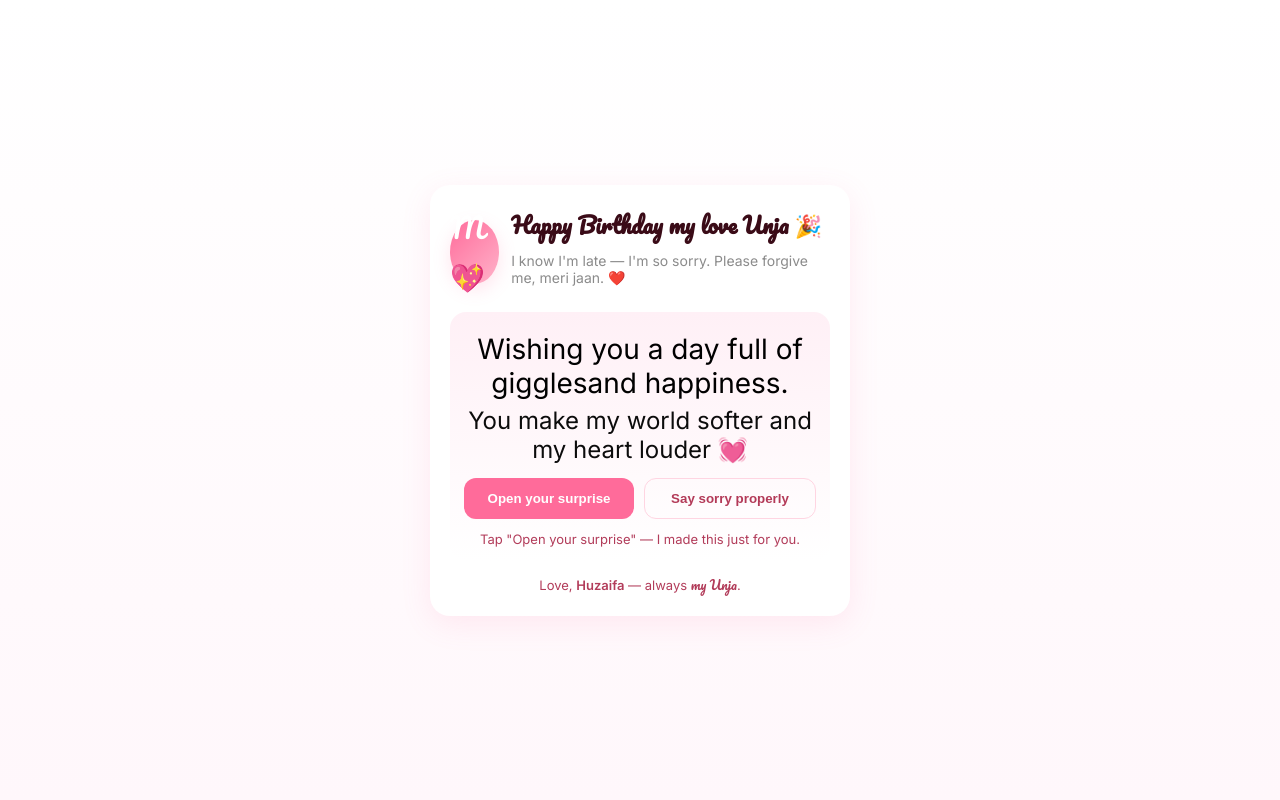
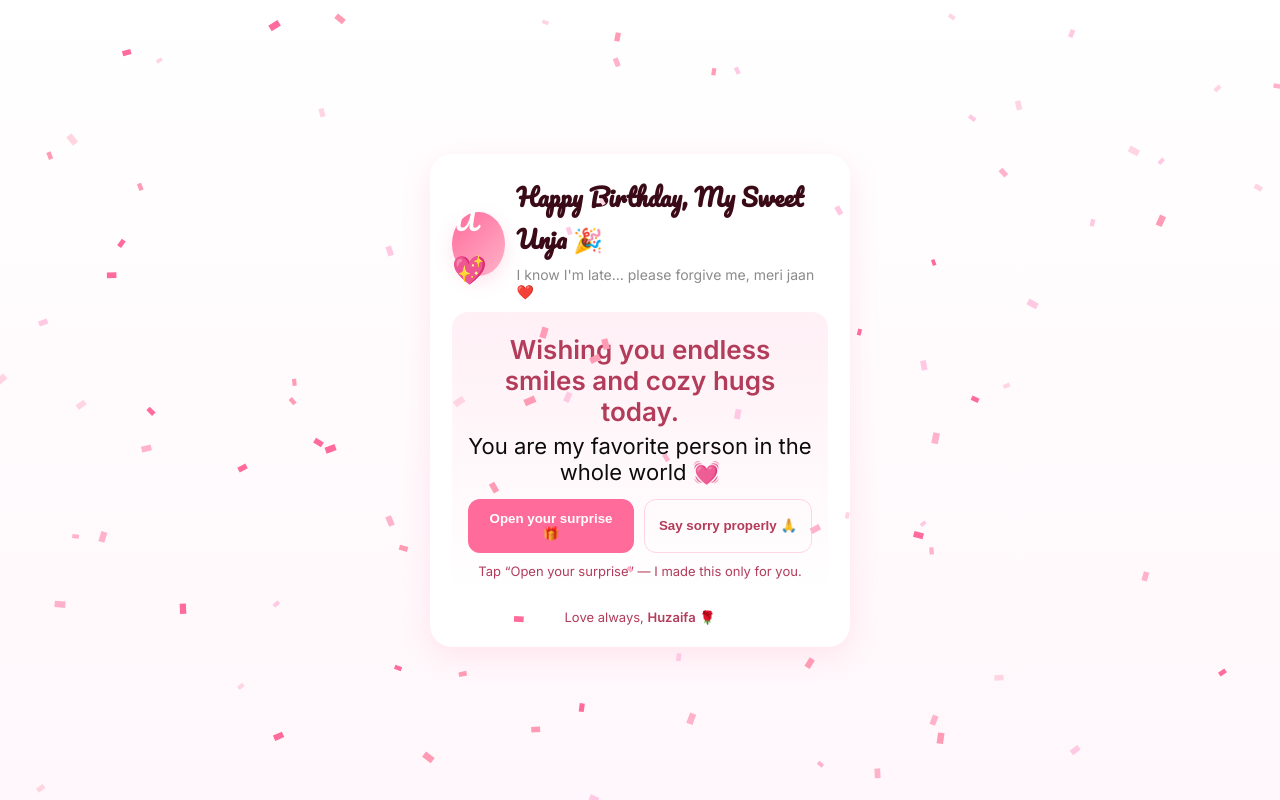
Before and after one commit to SyedMuhammadHuzaiffa/Hppy, a plain HTML site: page index.html in a window 1280 px wide. Drawn offline with Linux system fonts and the light colour scheme.

Commit message:
Update index.html

```diff
--- a/index.html
+++ b/index.html
@@ -3,37 +3,36 @@
 <head>
   <meta charset="utf-8" />
   <meta name="viewport" content="width=device-width,initial-scale=1" />
-  <title>Happy Birthday🎂💖</title>
-  <link rel="preconnect" href="https://fonts.gstatic.com">
+  <title>Happy Birthday My Unja 🎂💖</title>
   <link href="https://fonts.googleapis.com/css2?family=Pacifico&family=Inter:wght@300;400;600&display=swap" rel="stylesheet">
   <style>
     :root{--bg:#FFF7FB;--card:#ffffff;--accent:#ff6b9a;--muted:#8b8b8b}
     *{box-sizing:border-box}
-    html,body{height:100%}
-    body{margin:0;font-family:Inter,system-ui,-apple-system,Segoe UI,Roboto,'Helvetica Neue',Arial; background:linear-gradient(180deg,#fff 0%, #fff7fb 100%);display:flex;align-items:center;justify-content:center;padding:24px}
+    body{margin:0;font-family:Inter,system-ui,-apple-system,Segoe UI,Roboto,'Helvetica Neue',Arial; background:linear-gradient(180deg,#fff 0%, #fff7fb 100%);display:flex;align-items:center;justify-content:center;min-height:100vh;padding:24px}
     .wrap{width:100%;max-width:420px}
-    .card{background:var(--card);border-radius:20px;padding:20px;box-shadow:0 8px 30px rgba(255,107,154,0.12);overflow:hidden}
+    .card{background:var(--card);border-radius:22px;padding:22px;box-shadow:0 8px 30px rgba(255,107,154,0.15);overflow:hidden;position:relative}
     header{display:flex;gap:12px;align-items:center}
     .avatar{width:64px;height:64px;border-radius:50%;background:linear-gradient(135deg,var(--accent),#ffb3ca);display:flex;align-items:center;justify-content:center;color:white;font-family:Pacifico;font-size:28px;box-shadow:0 6px 18px rgba(255,107,154,0.18)}
-    h1{margin:0;font-family:Pacifico;font-size:22px;color:#3a0b17}
-    p.lead{margin:8px 0 14px;color:var(--muted);font-size:14px}
+    h1{margin:0;font-family:Pacifico;font-size:24px;color:#3a0b17}
+    p.lead{margin:6px 0 12px;color:var(--muted);font-size:14px}
 
-    .gift{background:linear-gradient(180deg,#fff0f6,#fff);border-radius:16px;padding:14px;text-align:center}
-    .big{font-size:28px;margin:6px 0}
-    .heart{font-size:24px;opacity:0.95}
+    .gift{background:linear-gradient(180deg,#fff0f6,#fff);border-radius:16px;padding:16px;text-align:center;transition:all .3s ease}
+    .big{font-size:26px;margin:6px 0;font-weight:600;color:#b23c5a}
+    .heart{font-size:22px;opacity:0.95;margin-bottom:10px}
 
     .btns{display:flex;gap:10px;margin-top:14px}
-    .btn{flex:1;padding:12px;border-radius:12px;border:0;font-weight:600;cursor:pointer}
+    .btn{flex:1;padding:12px;border-radius:12px;border:0;font-weight:600;cursor:pointer;transition:0.2s}
+    .btn:hover{transform:scale(1.03)}
     .btn-primary{background:var(--accent);color:white}
     .btn-ghost{background:transparent;border:1px solid #ffd5e2;color:#b33a58}
 
-    .note{font-size:13px;color:#b23c5a;margin-top:12px;text-align:center}
+    .note{font-size:13px;color:#b23c5a;margin-top:10px;text-align:center}
 
-    /* confetti canvas full-bleed */
+    /* hidden surprise */
+    .surprise{display:none;margin-top:15px;padding:14px;background:#ffe6f0;border-radius:14px;color:#b23c5a;font-size:15px;line-height:1.4;animation:fadeIn 0.8s ease}
+    @keyframes fadeIn{from{opacity:0;transform:translateY(10px)}to{opacity:1;transform:translateY(0)}}
+
     #confetti{position:fixed;left:0;top:0;width:100%;height:100%;pointer-events:none;z-index:9}
-
-    /* responsive tweaks */
-    @media (max-width:420px){.card{padding:18px;border-radius:16px}}
   </style>
 </head>
 <body>
@@ -41,35 +40,40 @@
   <div class="wrap">
     <div class="card">
       <header>
-        <div class="avatar">M💖</div>
+        <div class="avatar">U💖</div>
         <div>
-          <h1>Happy Birthday my love Unja 🎉</h1>
-          <p class="lead">I know I'm late — I'm so sorry. Please forgive me, meri jaan. ❤️</p>
+          <h1>Happy Birthday, My Sweet Unja 🎉</h1>
+          <p class="lead">I know I'm late… please forgive me, meri jaan ❤️</p>
         </div>
       </header>
 
-      <div style="height:12px"></div>
-
       <div class="gift" id="messageCard">
-        <div class="big">Wishing you a day full of gigglesand happiness.</div>
-        <div class="heart">You make my world softer and my heart louder 💓</div>
+        <div class="big">Wishing you endless smiles and cozy hugs today.</div>
+        <div class="heart">You are my favorite person in the whole world 💓</div>
 
         <div class="btns">
-          <button class="btn btn-primary" id="revealBtn">Open your surprise</button>
-          <button class="btn btn-ghost" id="sorryBtn">Say sorry properly</button>
+          <button class="btn btn-primary" id="revealBtn">Open your surprise 🎁</button>
+          <button class="btn btn-ghost" id="sorryBtn">Say sorry properly 🙏</button>
         </div>
 
-        <div class="note">Tap "Open your surprise" — I made this just for you.</div>
+        <div class="note">Tap “Open your surprise” — I made this only for you.</div>
+
+        <div id="surpriseBox" class="surprise">
+          🌸 Happy Birthday, my love! 🌸 <br><br>
+          Even if my wish came late, my heart is always with you.
+          You are my best friend, my safe place, and my forever girl.
+          Please manjao… I’ll spend every day making up for being late. 💖
+        </div>
       </div>
 
-      <div style="height:12px"></div>
-
-      <div style="text-align:center;color:#b23c5a;font-size:13px">Love, <strong>Huzaifa</strong> — always <span style="font-family:Pacifico">my Unja</span>.</div>
+      <div style="margin-top:14px;text-align:center;color:#b23c5a;font-size:13px">
+        Love always, <strong>Huzaifa</strong> 🌹
+      </div>
     </div>
   </div>
 
   <script>
-    // small confetti animation
+    // confetti
     (function(){
       const canvas = document.getElementById('confetti');
       const ctx = canvas.getContext('2d');
@@ -78,18 +82,27 @@
       const pieces = [];
       const colors = ['#ff6b9a','#ffd5e2','#ffb3ca','#ff9bb5','#ffc9e3'];
       function rand(min,max){return Math.random()*(max-min)+min}
-      function setup(){for(let i=0;i<120;i++){pieces.push({x:rand(0,W),y:rand(-H,0),r:rand(6,12),d:rand(2,6),c:colors[i%colors.length],rot:rand(0,6.28)})}}
+      function setup(){for(let i=0;i<100;i++){pieces.push({x:rand(0,W),y:rand(-H,0),r:rand(6,12),d:rand(2,5),c:colors[i%colors.length],rot:rand(0,6.28)})}}
       function resize(){W=canvas.width=innerWidth;H=canvas.height=innerHeight}
       addEventListener('resize',resize);
       function draw(){ctx.clearRect(0,0,W,H);for(let p of pieces){ctx.save();ctx.translate(p.x,p.y);ctx.rotate(p.rot);ctx.fillStyle=p.c;ctx.fillRect(-p.r/2,-p.r/2,p.r,p.r*0.6);ctx.restore();p.y+=p.d; p.x+=Math.sin(p.rot)*0.6; p.rot+=0.05; if(p.y>H+20){p.y=-10;p.x=rand(0,W)}}requestAnimationFrame(draw)}
       setup(); draw();
     })();
 
-    // interactions
+    // reveal surprise
     const revealBtn = document.getElementById('revealBtn');
     const sorryBtn = document.getElementById('sorryBtn');
+    const surpriseBox = document.getElementById('surpriseBox');
+
     revealBtn.addEventListener('click', ()=>{
+      surpriseBox.style.display = 'block';
       revealBtn.disabled = true;
-      revealBtn.textContent = '🎁 Opening...';
-      setTimeout(()=>{
-        alert('Happy Birthday, my love! I
+      revealBtn.textContent = '✨ Surprise opened';
+    });
+
+    sorryBtn.addEventListener('click', ()=>{
+      alert('I’m really sorry for the late wish, meri Unja 💖 I’ll make it up to you with extra love, cuddles, and your favorite treats. Please manjao 🙏❤️');
+    });
+  </script>
+</body>
+</html>
```
